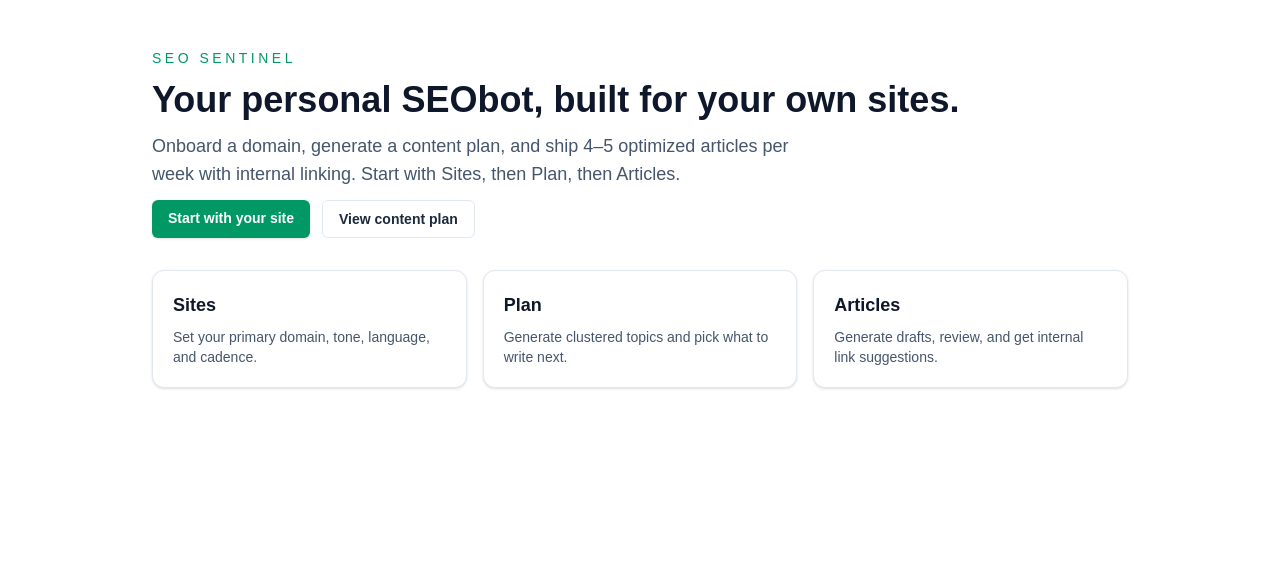
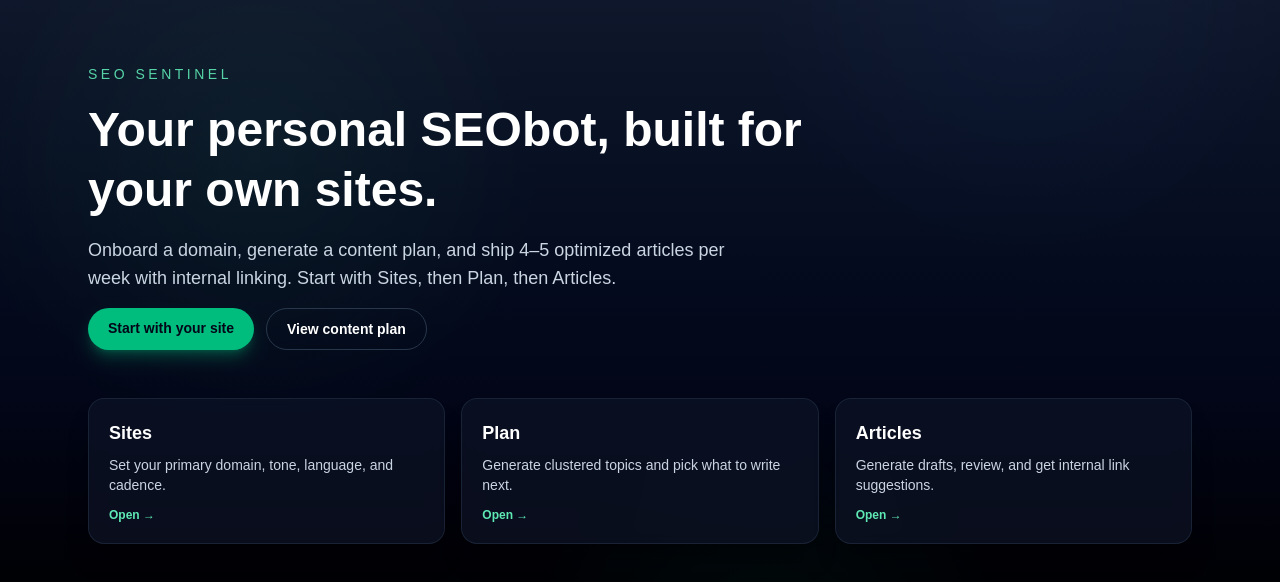
Before and after one commit to iamheisenburger/SEOSentinel, a Next.js app: page / in a window 1280 px wide. Shown: the top 582 px of the page. Built offline with nearby package versions, Linux system fonts and the light colour scheme; no server answers.

Commit message:
Refresh landing UI hero/cards

```diff
--- a/src/app/page.tsx
+++ b/src/app/page.tsx
@@ -20,29 +20,31 @@ const cards = [
 
 export default function Home() {
   return (
-    <main className="mx-auto flex min-h-screen max-w-5xl flex-col gap-8 px-6 py-12 text-slate-900">
-      <div className="flex flex-col gap-3">
-        <p className="text-sm uppercase tracking-[0.25em] text-emerald-600">
+    <main className="relative min-h-screen overflow-hidden bg-gradient-to-b from-slate-900 via-slate-950 to-black text-white">
+      <div className="pointer-events-none absolute inset-0 opacity-30 [background:radial-gradient(circle_at_20%_20%,rgba(74,222,128,0.2),transparent_25%),radial-gradient(circle_at_80%_0%,rgba(59,130,246,0.18),transparent_22%),radial-gradient(circle_at_60%_80%,rgba(16,185,129,0.18),transparent_25%)]" />
+      <div className="relative mx-auto flex min-h-screen max-w-6xl flex-col gap-12 px-6 py-16">
+        <div className="flex flex-col gap-4">
+          <p className="text-sm uppercase tracking-[0.25em] text-emerald-300/90">
             SEO Sentinel
           </p>
-        <h1 className="text-3xl font-semibold sm:text-4xl">
+          <h1 className="max-w-3xl text-4xl font-semibold leading-tight sm:text-5xl">
             Your personal SEObot, built for your own sites.
           </h1>
-        <p className="max-w-2xl text-lg text-slate-600">
+          <p className="max-w-2xl text-lg text-slate-300">
             Onboard a domain, generate a content plan, and ship 4–5 optimized
             articles per week with internal linking. Start with Sites, then Plan,
             then Articles.
           </p>
-        <div className="flex gap-3">
+          <div className="flex flex-wrap gap-3">
             <Link
               href="/sites"
-            className="rounded-md bg-emerald-600 px-4 py-2 text-sm font-semibold text-white shadow-sm transition hover:bg-emerald-500"
+              className="rounded-full bg-emerald-500 px-5 py-2.5 text-sm font-semibold text-slate-950 shadow-lg shadow-emerald-500/30 transition hover:bg-emerald-400"
             >
               Start with your site
             </Link>
             <Link
               href="/plan"
-            className="rounded-md border border-slate-200 px-4 py-2 text-sm font-semibold text-slate-800 transition hover:border-slate-300 hover:bg-slate-50"
+              className="rounded-full border border-slate-700/80 px-5 py-2.5 text-sm font-semibold text-white transition hover:border-emerald-400 hover:text-emerald-200"
             >
               View content plan
             </Link>
@@ -54,14 +56,17 @@ export default function Home() {
             <Link
               key={card.href}
               href={card.href}
-            className="rounded-xl border border-slate-200 bg-white p-5 shadow-sm transition hover:-translate-y-0.5 hover:border-emerald-200 hover:shadow"
+              className="group relative overflow-hidden rounded-2xl border border-slate-800/80 bg-slate-900/60 p-5 shadow-xl shadow-black/30 backdrop-blur transition hover:-translate-y-1 hover:border-emerald-400/60"
             >
-            <h2 className="text-lg font-semibold text-slate-900">
-              {card.title}
-            </h2>
-            <p className="mt-2 text-sm text-slate-600">{card.body}</p>
+              <div className="absolute inset-0 opacity-0 transition group-hover:opacity-20 group-hover:[background:radial-gradient(circle_at_30%_20%,#34d399,transparent_35%)]" />
+              <h2 className="text-lg font-semibold text-white">{card.title}</h2>
+              <p className="mt-2 text-sm text-slate-300">{card.body}</p>
+              <div className="mt-3 text-xs font-semibold text-emerald-300">
+                Open →
+              </div>
             </Link>
           ))}
+        </div>
       </div>
     </main>
   );
```
Lines whose indentation alone changed are shown as unchanged.
